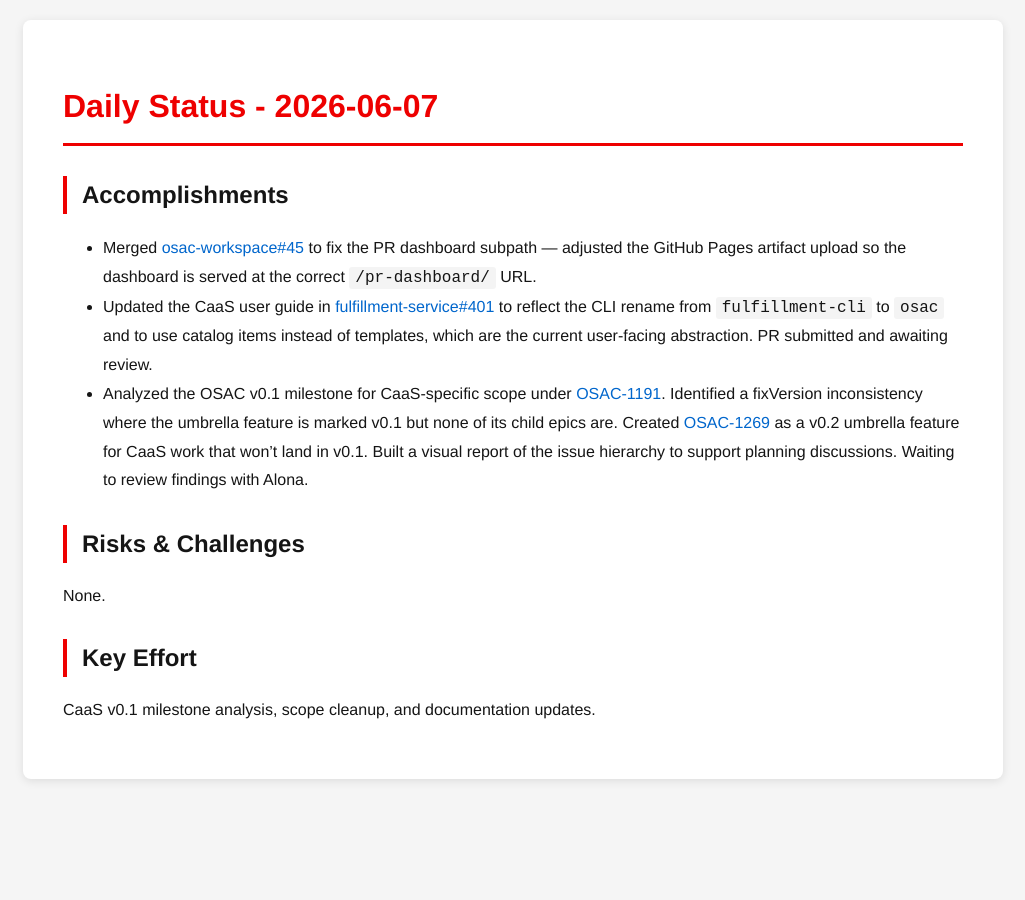
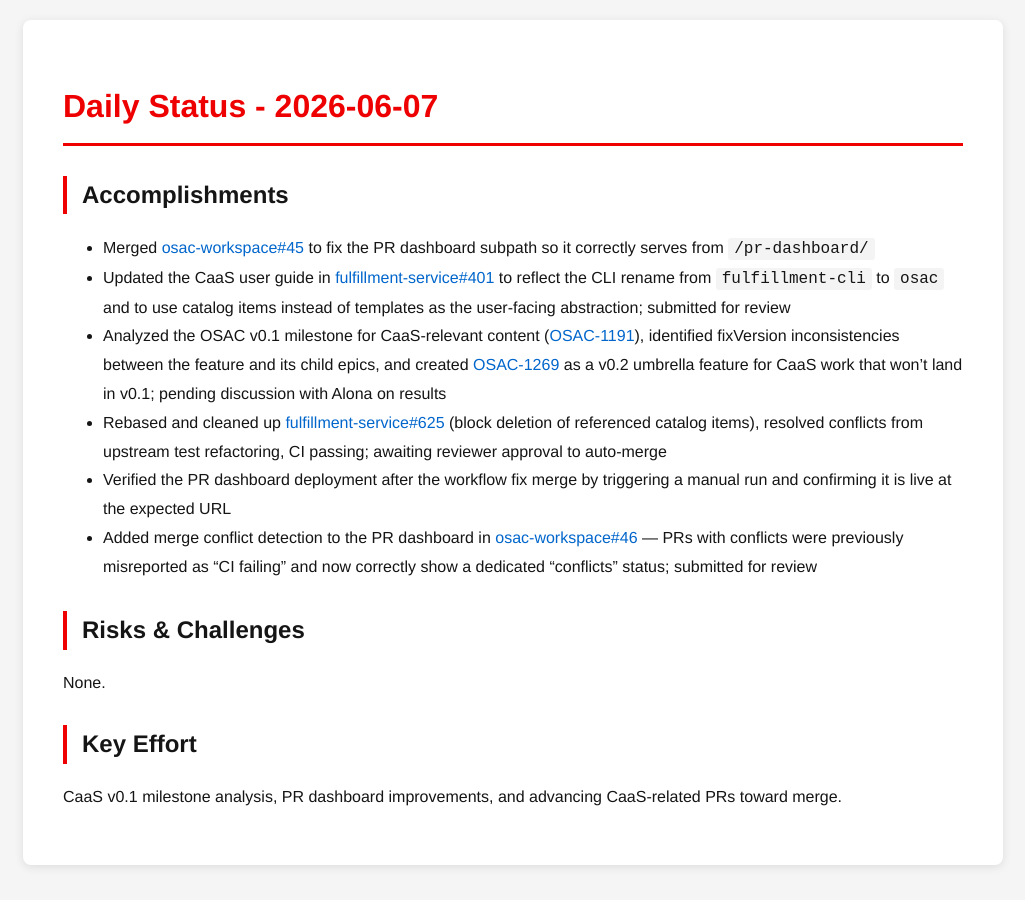
Before and after one commit to tzvatot/daily-status, a Jekyll site: the page built from 2026-06-07.md, in a window 1280 px wide. Shown: the whole page, without its empty margins (127-1152 px from the left). Built offline with Jekyll 4.4.1, drawn with Linux system fonts in a browser that asks for light colours.

Commit message:
Daily status update - 2026-06-07

```diff
--- a/2026-06-07.md
+++ b/2026-06-07.md
@@ -7,12 +7,15 @@
 # Daily Status - 2026-06-07
 
 ## Accomplishments
-- Merged [osac-workspace#45](https://github.com/osac-project/osac-workspace/pull/45) to fix the PR dashboard subpath — adjusted the GitHub Pages artifact upload so the dashboard is served at the correct `/pr-dashboard/` URL.
-- Updated the CaaS user guide in [fulfillment-service#401](https://github.com/osac-project/fulfillment-service/pull/401) to reflect the CLI rename from `fulfillment-cli` to `osac` and to use catalog items instead of templates, which are the current user-facing abstraction. PR submitted and awaiting review.
-- Analyzed the OSAC v0.1 milestone for CaaS-specific scope under [OSAC-1191](https://redhat.atlassian.net/browse/OSAC-1191). Identified a fixVersion inconsistency where the umbrella feature is marked v0.1 but none of its child epics are. Created [OSAC-1269](https://redhat.atlassian.net/browse/OSAC-1269) as a v0.2 umbrella feature for CaaS work that won't land in v0.1. Built a visual report of the issue hierarchy to support planning discussions. Waiting to review findings with Alona.
+- Merged [osac-workspace#45](https://github.com/osac-project/osac-workspace/pull/45) to fix the PR dashboard subpath so it correctly serves from `/pr-dashboard/`
+- Updated the CaaS user guide in [fulfillment-service#401](https://github.com/osac-project/fulfillment-service/pull/401) to reflect the CLI rename from `fulfillment-cli` to `osac` and to use catalog items instead of templates as the user-facing abstraction; submitted for review
+- Analyzed the OSAC v0.1 milestone for CaaS-relevant content ([OSAC-1191](https://redhat.atlassian.net/browse/OSAC-1191)), identified fixVersion inconsistencies between the feature and its child epics, and created [OSAC-1269](https://redhat.atlassian.net/browse/OSAC-1269) as a v0.2 umbrella feature for CaaS work that won't land in v0.1; pending discussion with Alona on results
+- Rebased and cleaned up [fulfillment-service#625](https://github.com/osac-project/fulfillment-service/pull/625) (block deletion of referenced catalog items), resolved conflicts from upstream test refactoring, CI passing; awaiting reviewer approval to auto-merge
+- Verified the PR dashboard deployment after the workflow fix merge by triggering a manual run and confirming it is live at the expected URL
+- Added merge conflict detection to the PR dashboard in [osac-workspace#46](https://github.com/osac-project/osac-workspace/pull/46) — PRs with conflicts were previously misreported as "CI failing" and now correctly show a dedicated "conflicts" status; submitted for review
 
 ## Risks & Challenges
 None.
 
 ## Key Effort
-CaaS v0.1 milestone analysis, scope cleanup, and documentation updates.
+CaaS v0.1 milestone analysis, PR dashboard improvements, and advancing CaaS-related PRs toward merge.
```
